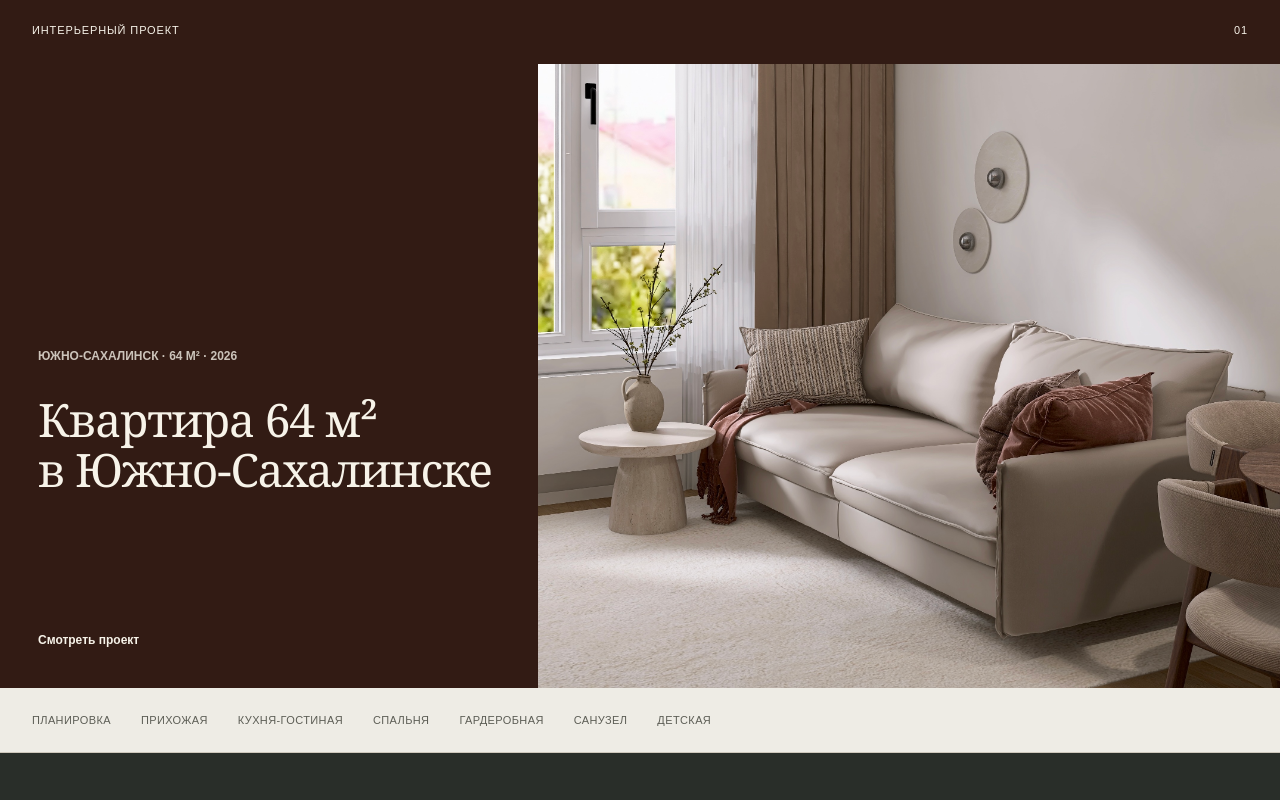
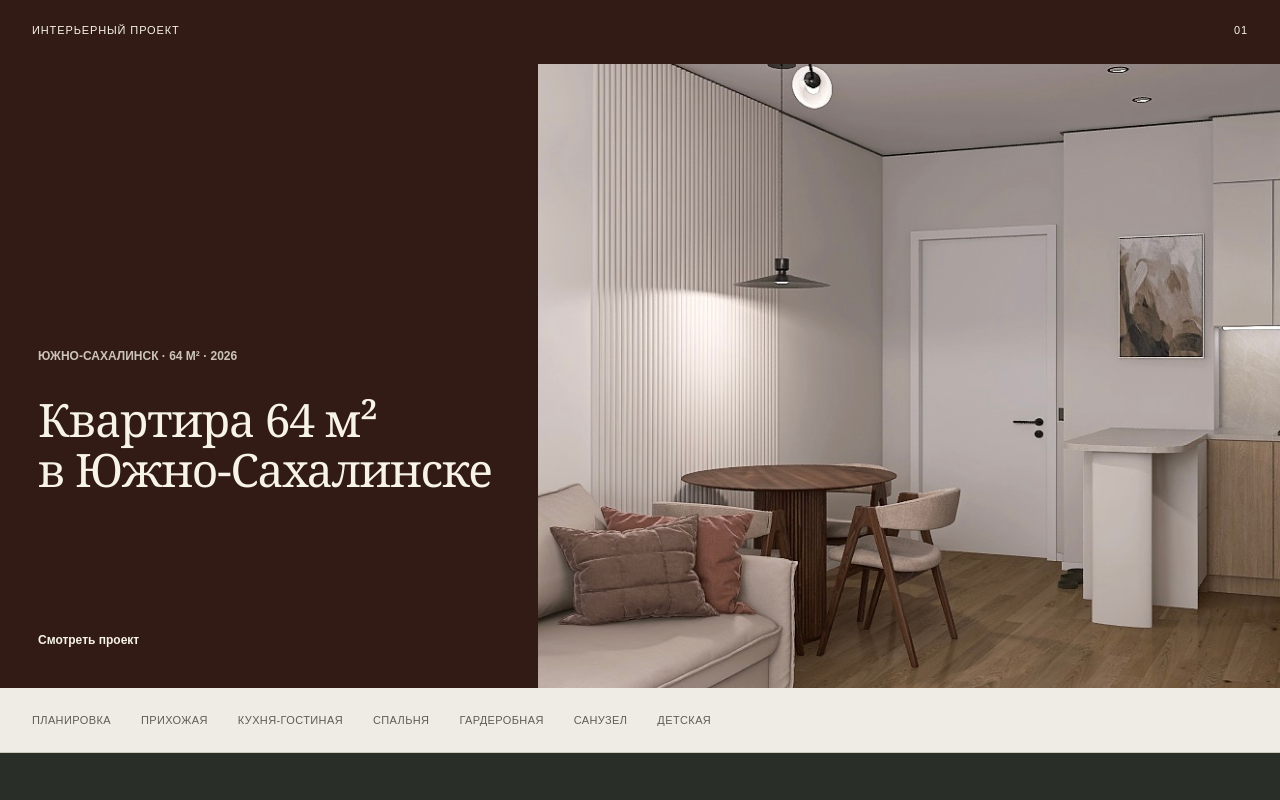
Before and after one commit to nadja091002-ux/interior-yuzhno-sakhalinsk-64, a Next.js app: page / in a window 1280 px wide. Shown: the top 800 px of the page. Built offline with nearby package versions, Linux system fonts and the light colour scheme; no server answers.

Commit message:
Use wider room composition for Sakhalin editorial cover

```diff
--- a/content/project.ts
+++ b/content/project.ts
@@ -35,10 +35,10 @@ export const project: Project = {
   area: "64 м²",
   year: "2026",
   cover: {
-    src: "/images/hero-living-room.jpg",
-    alt: "Зона гостиной с диваном у окна",
-    width: 3000,
-    height: 2095,
+    src: "/images/living-room-overview.jpg",
+    alt: "Общий вид кухни-гостиной со столовой зоной",
+    width: 768,
+    height: 1024,
   },
   plan: {
     src: "/images/final-plan.png",
```
